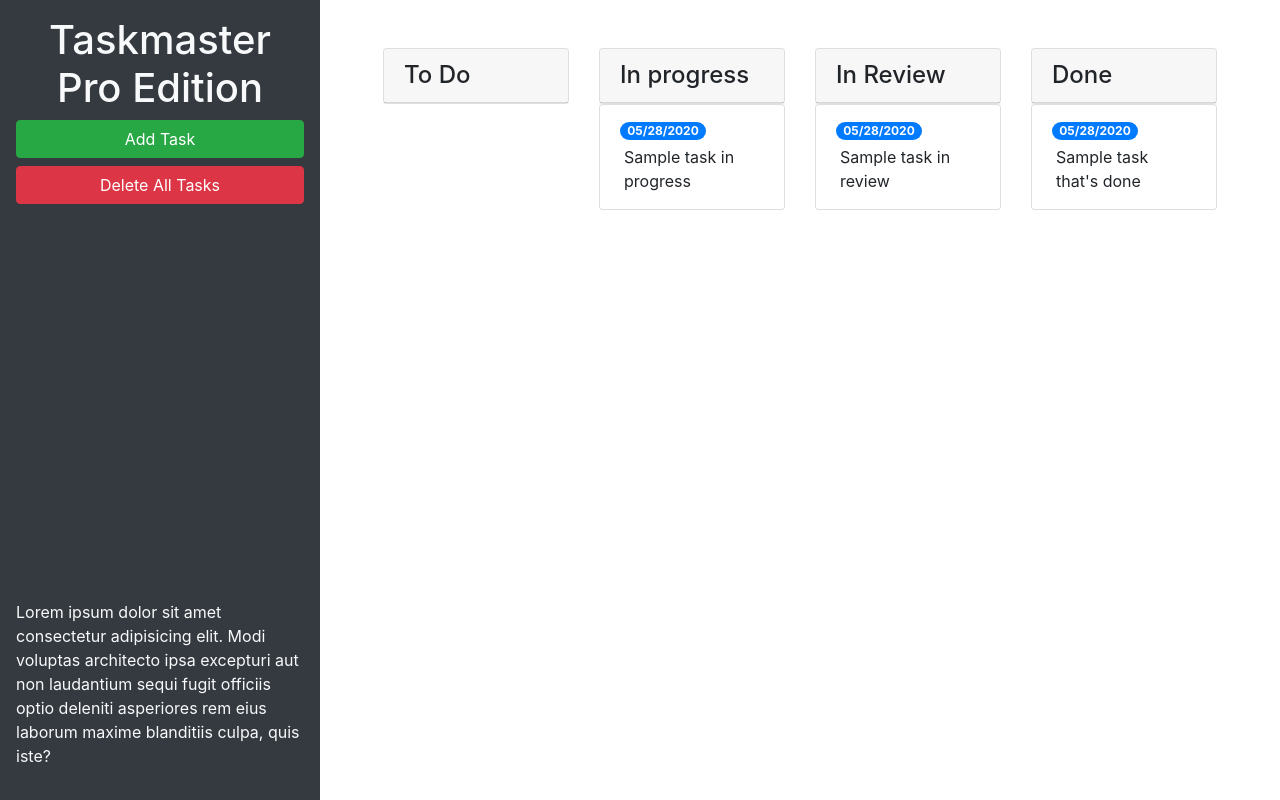
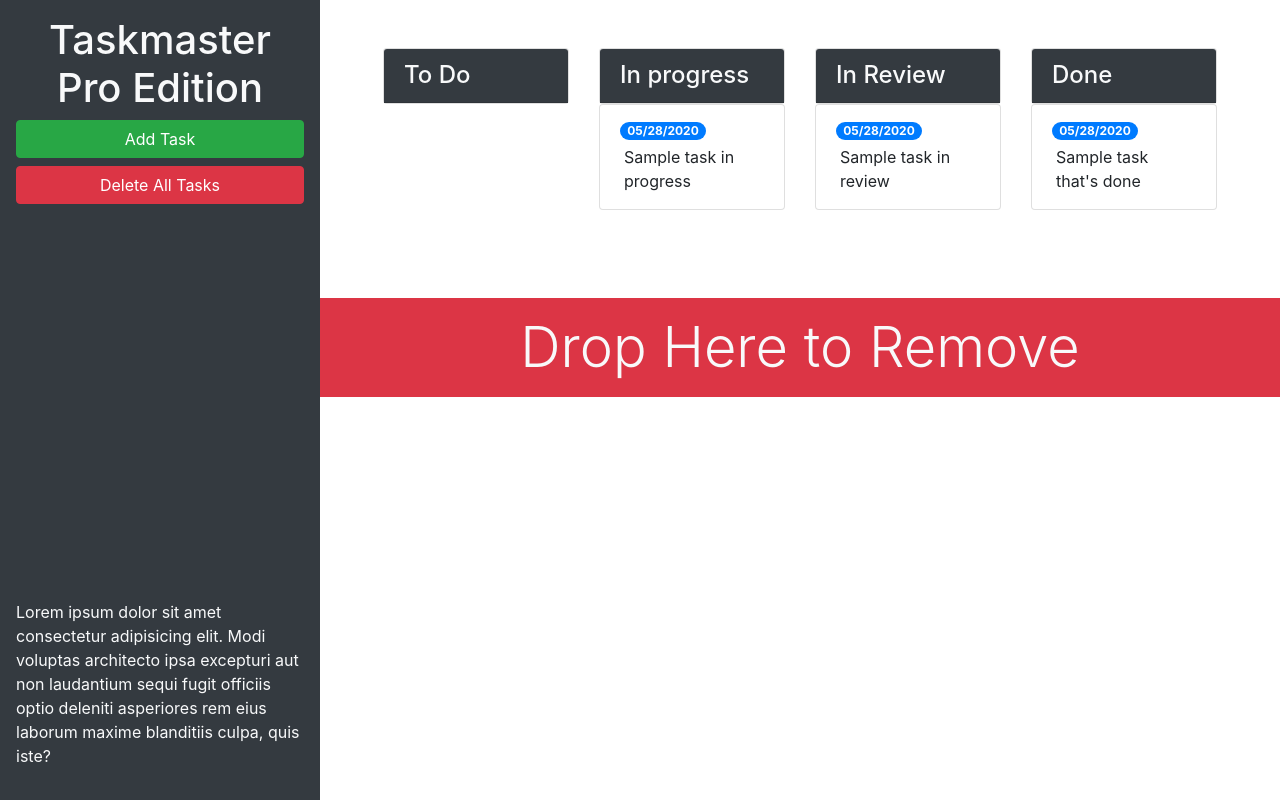
Before and after one commit to Hone12345678/taskmaster-pro, a plain HTML site: page index.html in a window 1280 px wide. Drawn offline with nearby package versions, Linux system fonts and the light colour scheme.

Commit message:
Bootsratpped

```diff
--- a/index.html
+++ b/index.html
@@ -13,22 +13,22 @@
 <body>
 
   <div class="row min-vh-100 no-gutters">
-    <header class="col-12 col-lg-3 bg-dark text-light d-flex flex-column p-4 p-lg-3">
+    <header class="col-12 col-lg-3 bg-dark text-light sticky-top d-flex flex-column p-4 p-lg-3">
       <h1 class="text-center">Taskmaster Pro Edition</h1>
       <button id="create-task" class="btn btn-block btn-success" data-toggle="modal" data-target="#task-form-modal">Add
         Task</button>
       <button id="remove-tasks" class="btn btn-block btn-danger">Delete All Tasks</button>
-      <p class="mt-auto">Lorem ipsum dolor sit amet consectetur adipisicing elit. Modi voluptas architecto ipsa
+      <p class="mt-auto d-none d-lg-block">Lorem ipsum dolor sit amet consectetur adipisicing elit. Modi voluptas architecto ipsa
         excepturi aut non
         laudantium sequi fugit officiis optio deleniti asperiores rem eius laborum maxime blanditiis culpa, quis iste?
       </p>
     </header>
-    <main class="col-12 col-lg-9">
+    <main class="col-12 col-lg-9 d-flex flex-column">
 
       <div class="m-5 row justify-content-around">
         <div class="col-12 col-md-6 col-xl-3 mb-3">
           <div class="card">
-            <h4 class="card-header">
+            <h4 class="card-header bg-dark text-light">
               To Do
             </h4>
           </div>
@@ -38,7 +38,7 @@
         <!-- in progress start -->
         <div class="col-12 col-md-6 col-xl-3 mb-3">
           <div class="card">
-            <h4 class="card-header">
+            <h4 class="card-header bg-dark text-light">
               In progress
             </h4>
           </div>
@@ -53,7 +53,7 @@
         <!-- in review start -->
         <div class="col-12 col-md-6 col-xl-3 mb-3">
           <div class="card">
-            <h4 class="card-header">
+            <h4 class="card-header bg-dark text-light">
               In Review
             </h4>
           </div>
@@ -68,7 +68,7 @@
         <!-- done start -->
         <div class="col-12 col-md-6 col-xl-3 mb-3">
           <div class="card">
-            <h4 class="card-header">
+            <h4 class="card-header bg-dark text-light">
               Done
             </h4>
           </div>
@@ -80,6 +80,11 @@
           </ul>
         </div>
         <!-- done end -->
+      </div>
+      <div id="trash">
+        <div class="mt-auto w-100 bg-danger p-3 text-center text-light display-4">
+          Drop Here to Remove
+        </div>
       </div>
     </main>
   </div>
```
